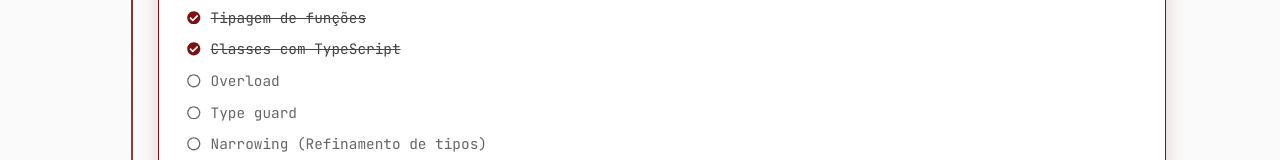
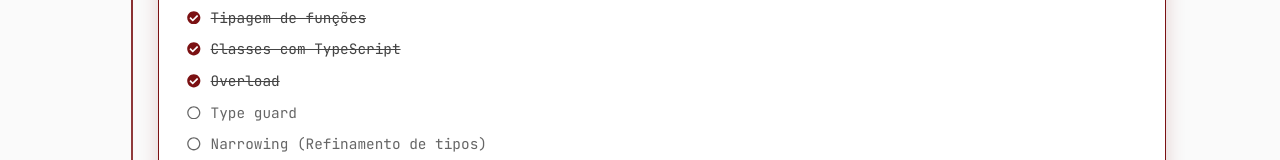
Before and after one commit to victorpcezar/meu-portfolio, a Next.js app: page /estudos in a window 1280 px wide. Shown: the part 865-1025 px from the top of the page. Built offline with nearby package versions, Linux system fonts and the light colour scheme.

Commit message:
Atualizando progresso do curso

```diff
--- a/src/data/roadmapData.ts
+++ b/src/data/roadmapData.ts
@@ -64,7 +64,7 @@ export const roadmap: RoadmapPhaseItem[] = [
             { id: 'ts-10', title: 'Union types', status: 'concluido' },
             { id: 'ts-11', title: 'Tipagem de funções', status: 'concluido' },
             { id: 'ts-12', title: 'Classes com TypeScript', status: 'concluido' },
-            { id: 'ts-13', title: 'Overload', status: 'planejado' },
+            { id: 'ts-13', title: 'Overload', status: 'concluido' },
             { id: 'ts-14', title: 'Type guard', status: 'planejado' },
             { id: 'ts-15', title: 'Narrowing (Refinamento de tipos)', status: 'planejado' },
             { id: 'ts-16', title: 'Tipos genéricos', status: 'planejado' },
```
